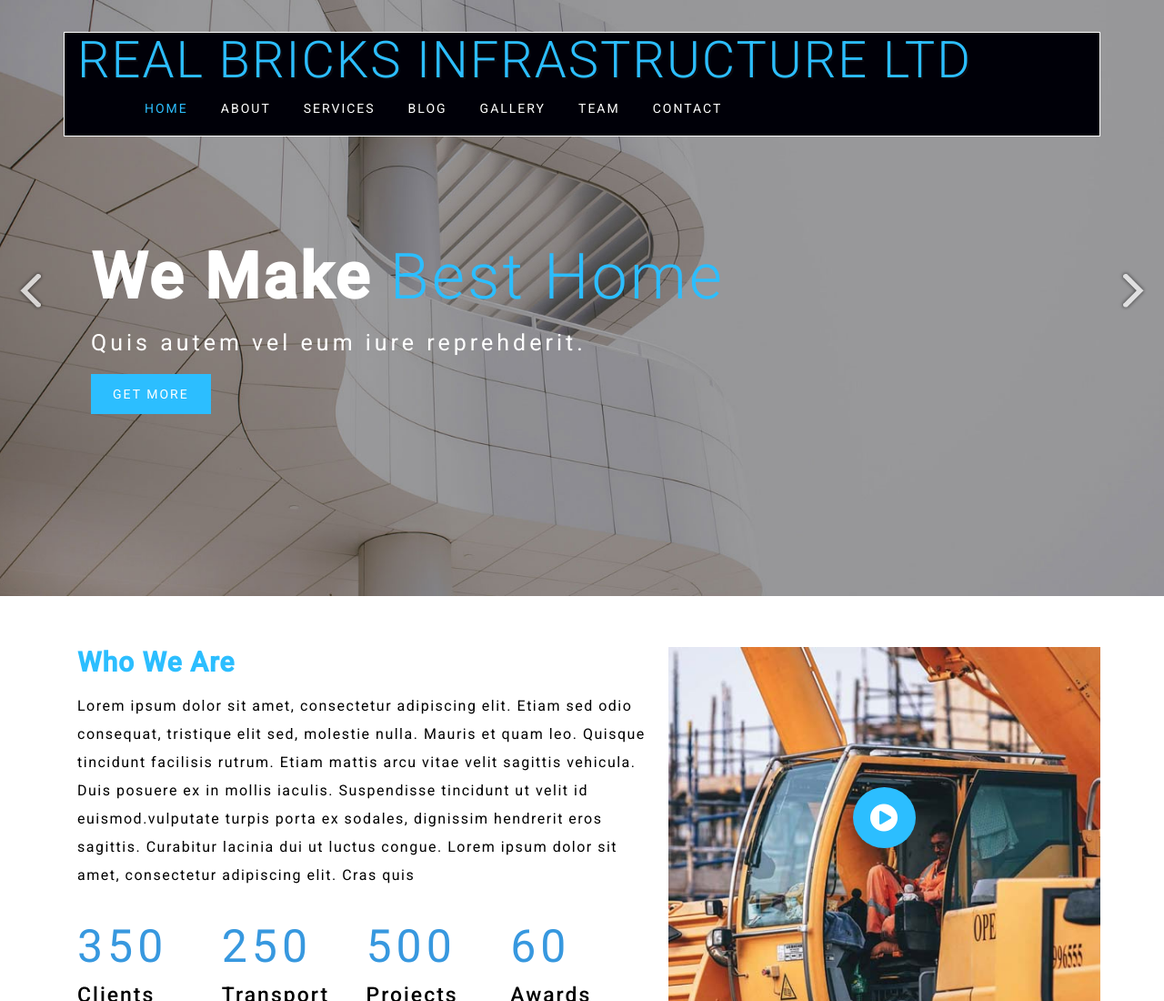
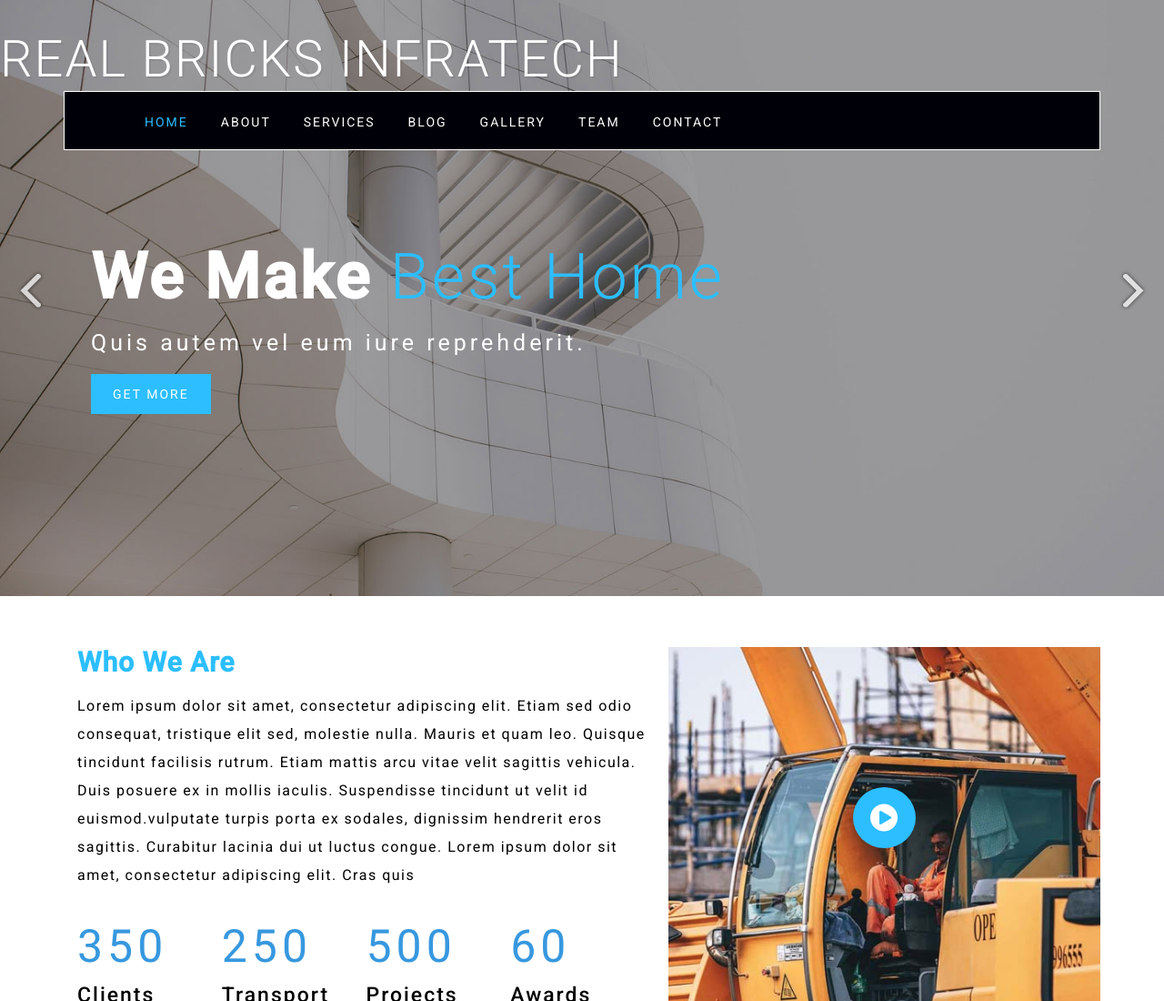
Before and after one commit to HariomBhardwaj/realbricks, a plain HTML site: page index.html in a window 1280 px wide. Shown: the top 1100 px of the page at 91% size. Drawn offline with Linux system fonts and the light colour scheme.

Commit message:
changes in header

```diff
--- a/css/style.css
+++ b/css/style.css
@@ -106,10 +106,23 @@ ul {
 }
 .header-w3layouts{
     position: absolute;
+    top: 100px;
+    z-index: 99;
+    left: 0px;
+    width: 100%;
+}
+.header-mainlayouts{
+    position: absolute;
     top: 35px;
     z-index: 99;
     left: 0px;
     width: 100%;
+    text-align:center;
+
+}
+.header-mainlayouts > h1{
+    margin-left: center;
+    position:relative;
 }
 .nav > li {
     text-align: center;
--- a/index.html
+++ b/index.html
@@ -40,6 +40,9 @@ Smartphone Compatible web template, free webdesigns for Nokia, Samsung, LG, Sony
 	<link href="//fonts.googleapis.com/css?family=Roboto:300,400,500" rel="stylesheet">
 </head>
 <body>
+		<div class="header-mainlayouts">
+
+				<h1><a class="navbar-brand" href="index.html">Real Bricks InfraTech</a></h1></div>
 <div class="header-w3layouts">
 		<div class="container">
 		<div class="header-bar">
@@ -51,7 +54,7 @@ Smartphone Compatible web template, free webdesigns for Nokia, Samsung, LG, Sony
 						<span class="icon-bar"></span>
 						<span class="icon-bar"></span>
 					</button>
-				<h1><a class="navbar-brand" href="index.html"><span class="home-banner">Real Bricks Infrastructure Ltd</span></a></h1>
+				<!-- <a class="navbar-brand" href="index.html"></a><img style="height: 100%; width: 100%;" src="images/realbricks.png" alt="" /> -->
 			</div>
 			<!-- Collect the nav links, forms, and other content for toggling -->
 			<div class="collapse navbar-collapse navbar-right" id="bs-example-navbar-collapse-1">
@@ -68,19 +71,6 @@ Smartphone Compatible web template, free webdesigns for Nokia, Samsung, LG, Sony
 
 				</nav>
 	</div>
-<div class="w3ls_search">
-						<div class="cd-main-header">
-							<!-- <ul class="cd-header-buttons">
-								<li><a class="cd-search-trigger" href="#cd-search"> <span></span></a></li>
-							</ul> -->
-							<!-- cd-header-buttons -->
-						</div>
-						<!-- <div id="cd-search" class="cd-search">
-							<form action="#" method="post">
-								<input name="Search" type="search" placeholder="Click enter after typing...">
-							</form>
-						</div> -->
-					</div>
 		</nav>
 </div>
  <div class="clearfix"> </div>
```
Also changed, not shown: images/realbricks.png (added).
